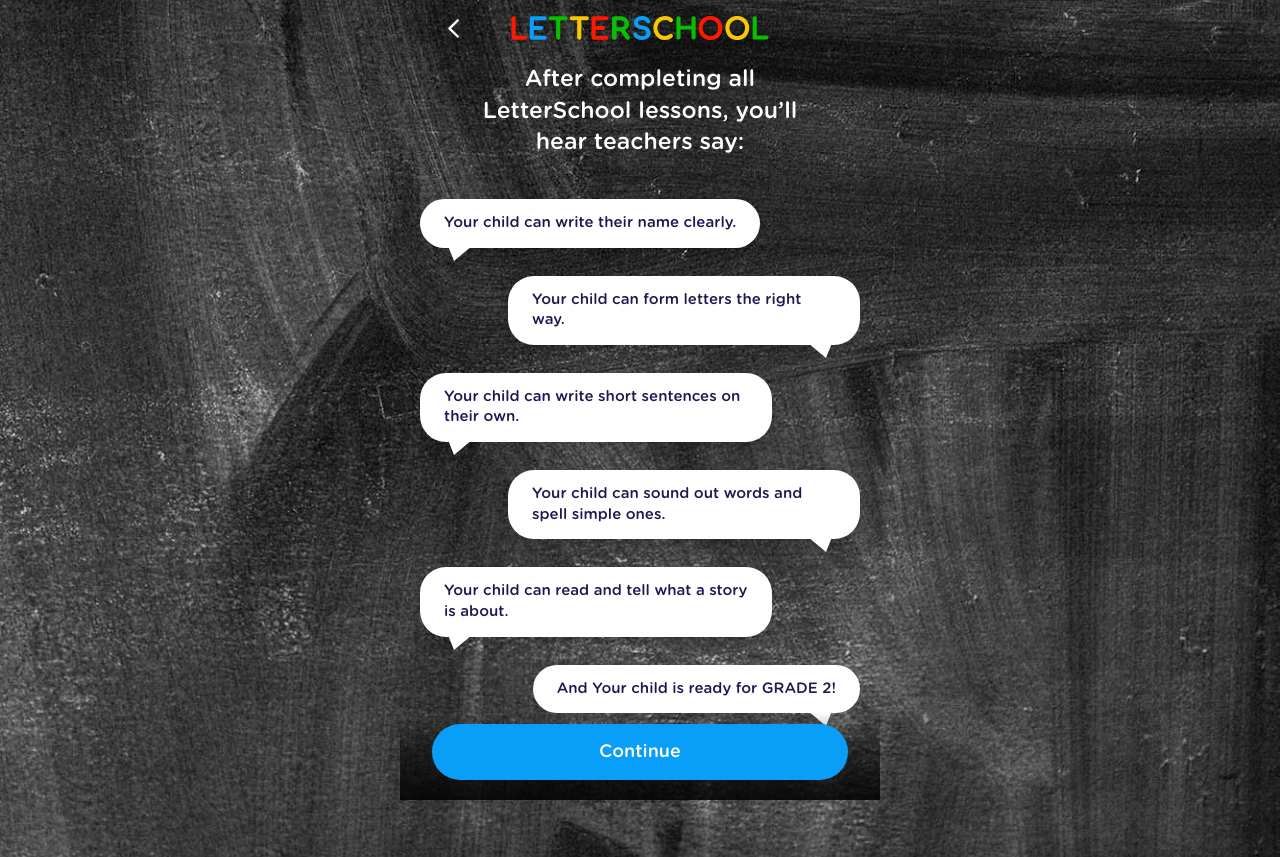
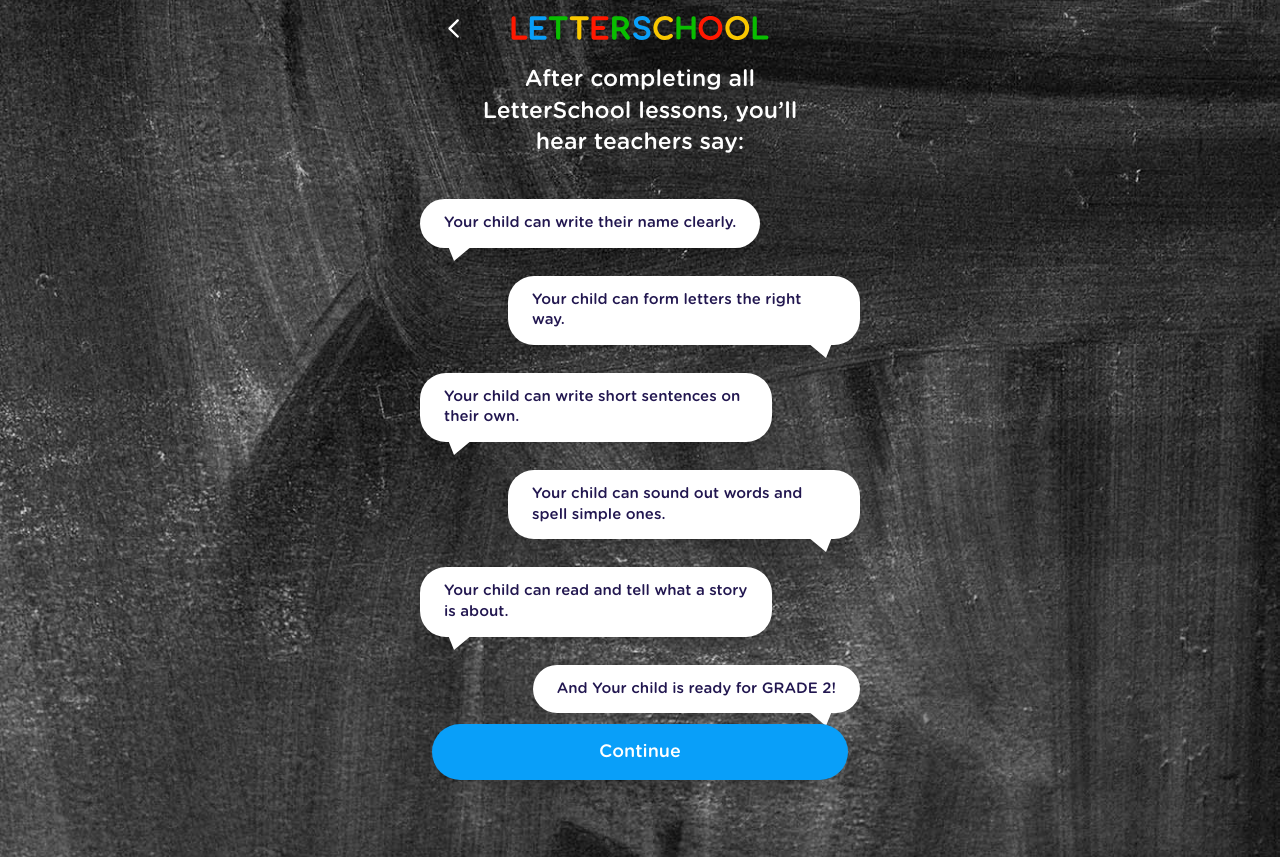
Before and after one commit to lechoslaw1199/onboarding2, a Next.js app: page /onboarding2/future-progress in a window 1280 px wide. Built offline with nearby package versions, Linux system fonts and the light colour scheme.

Commit message:
Remove dark gradient tint from continue button on future-progress page

```diff
--- a/app/onboarding2/future-progress/page.jsx
+++ b/app/onboarding2/future-progress/page.jsx
@@ -136,14 +136,14 @@
         initial="initial"
         animate="animate"
         exit="exit"
-        className="fixed bottom-0 w-full max-w-[480px] px-8 pb-5 pt-3 bg-gradient-to-t from-black/85 via-black/50 to-transparent z-20"
+        className="fixed bottom-0 w-full max-w-[480px] px-8 pb-5 pt-3 z-20 pointer-events-none"
       >
         <motion.button
           whileTap={isComplete ? { scale: 0.98 } : {}}
           disabled={!isComplete}
           onClick={handleContinue}
           style={{ backgroundColor: currentTheme?.hex || '#099FF9' }}
-          className={`w-full h-14 rounded-full text-[18px] font-bold transition-all shadow-lg ${
+          className={`w-full h-14 rounded-full text-[18px] font-bold transition-all shadow-lg pointer-events-auto ${
             !isComplete
               ? 'opacity-50 cursor-not-allowed text-white'
               : currentTheme?.id === 'yellow'
```
